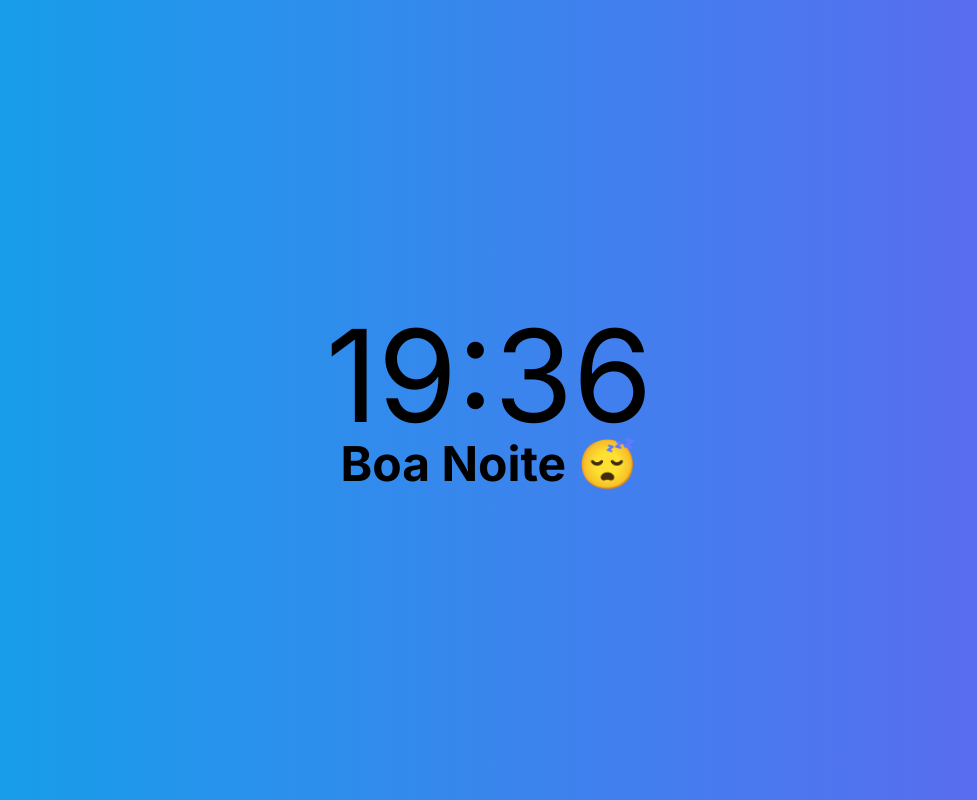
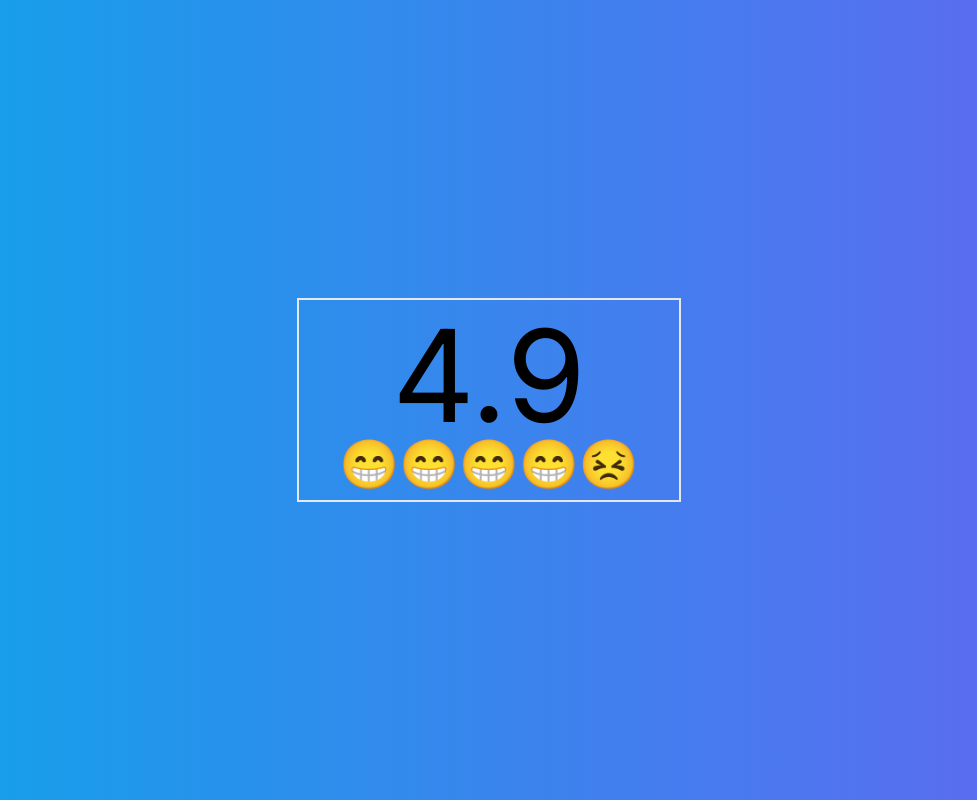
Before and after one commit to Jeanlerson/estudando-React, a Next.js app in the folder react-estudando/: page / in a window 1280 px wide. Shown: the whole page, without its empty margins (151-1128 px from the left). Built offline with nearby package versions, Linux system fonts and the light colour scheme.

Commit message:
RatingEmoji-facil

```diff
--- a/react-estudando/src/app/page.tsx
+++ b/react-estudando/src/app/page.tsx
@@ -4,6 +4,7 @@ import { Person } from "@/components/Person"
 import { url } from "inspector"
 import { peopleList } from "@/data/peopleList"
 import { Hours } from "@/components/Hours"
+import { NotaAle } from "@/components/Nota"
 
 const Page = () => {
 
@@ -12,7 +13,9 @@ const Page = () => {
   return(
     <div className="w-screen h-screen flex flex-col justify-center items-center
     bg-gradient-to-r from-sky-500 to-indigo-500">
-      <Hours/>
+      <NotaAle
+      nota= {4.9}
+      />
     </div>
   )
 
--- /dev/null
+++ b/react-estudando/src/components/Nota.tsx
@@ -0,0 +1,21 @@
+type Props = {
+    nota: number
+}
+
+export const NotaAle = ({nota}: Props) => {
+    if(nota > 5) nota = 5
+    if(nota < 0) nota = 0
+
+    const notaInt = Math.floor(nota)
+
+    const stars = "😁".repeat(notaInt) + "😣".repeat(5 - notaInt)
+
+    return (
+        <div className="w-96 border-2 border-white-600 p-3 text-3xl text-center">
+            <div className="text-9xl">{nota.toFixed(1)}</div>
+            <div className="text-5xl">
+                {stars}
+            </div>
+        </div>
+    )
+}
```
